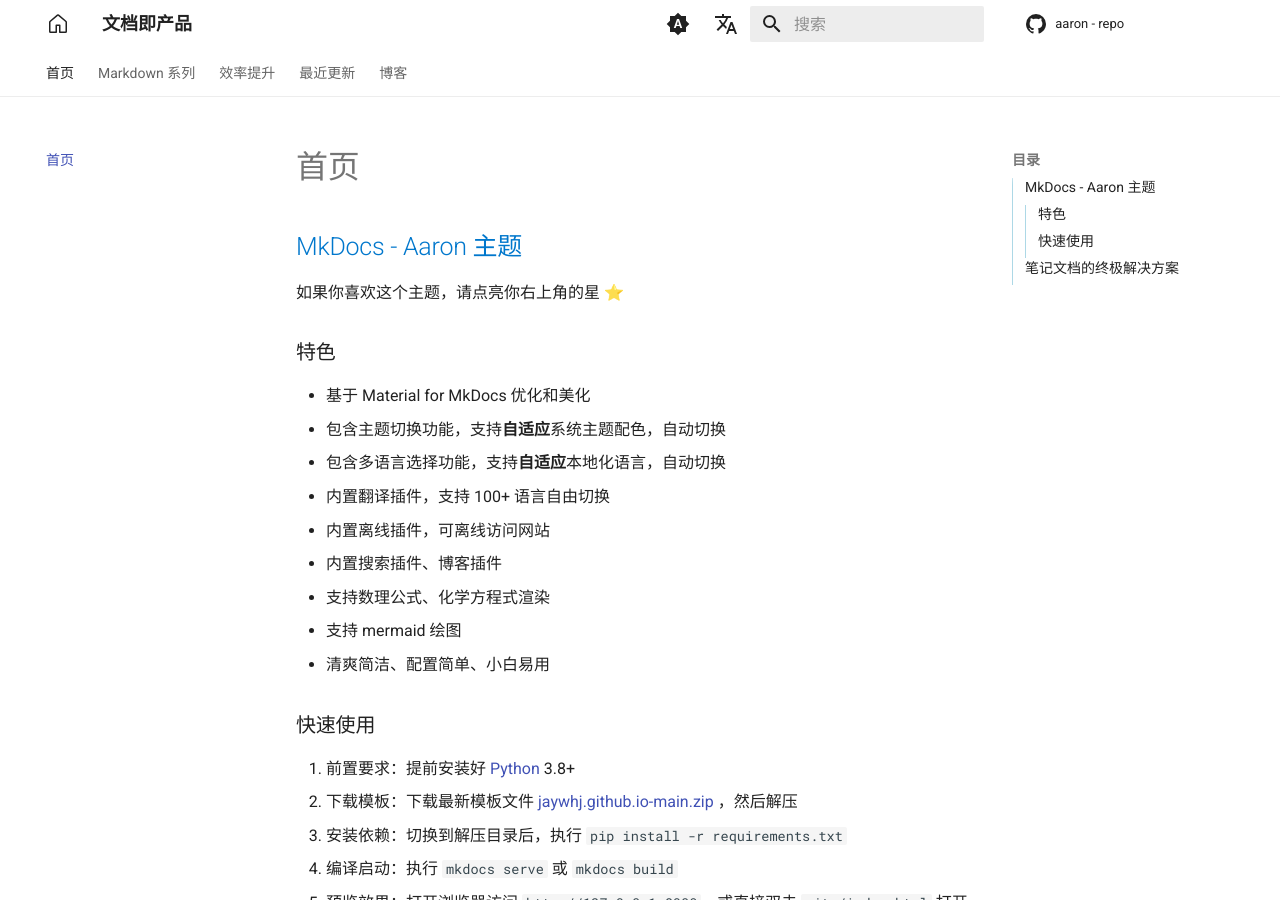
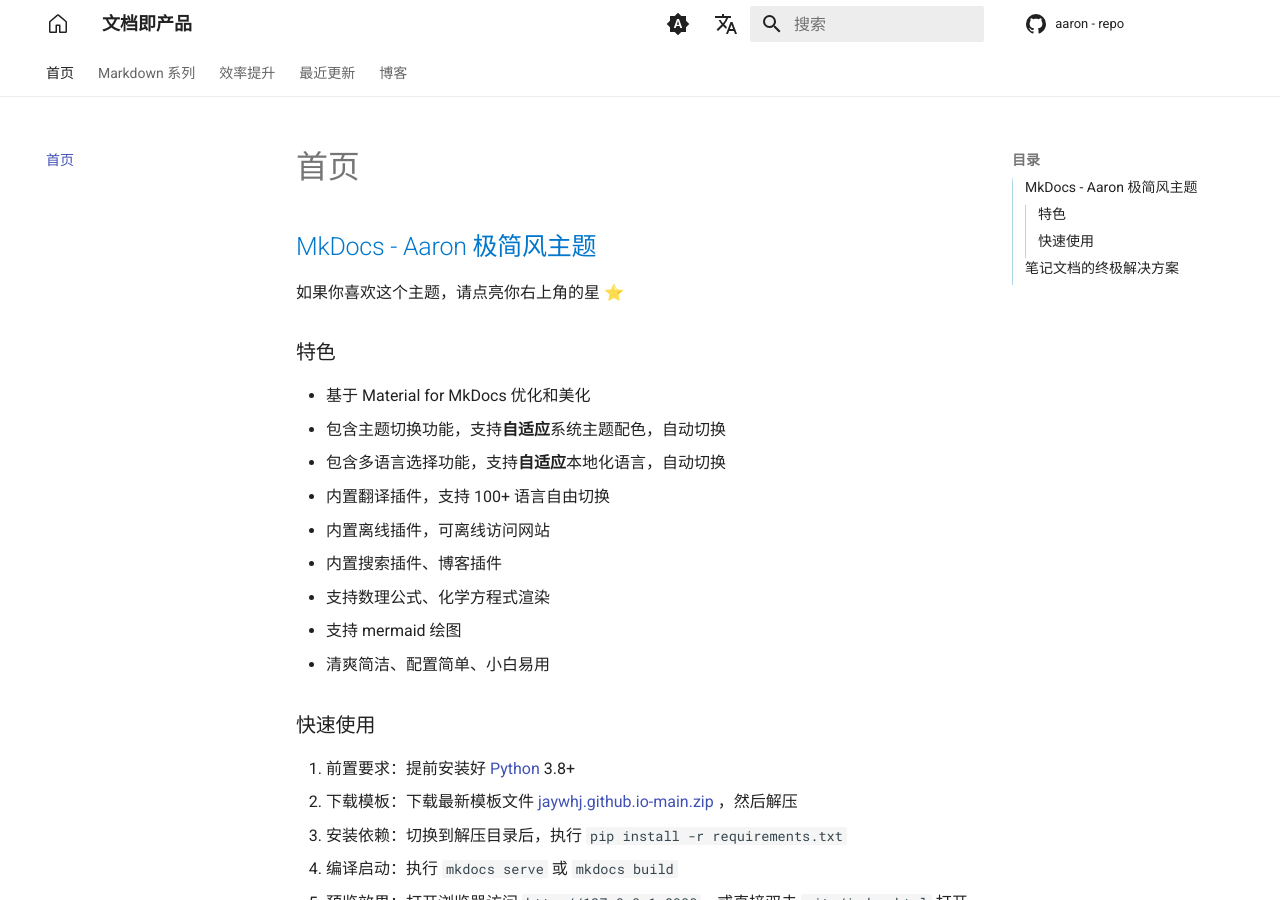
Before and after one commit to jaywhj/jaywhj.github.io, an MkDocs documentation site: the page built from docs/index.md, in a window 1280 px wide and 900 px high. Built offline with MkDocs 1.6.1 and Material for MkDocs 9.7.7, drawn with Linux system fonts in a browser that asks for light colours; comment, search, counter and statistics services are not loaded.

Commit message:
Update index.md

```diff
--- a/docs/index.md
+++ b/docs/index.md
@@ -1,4 +1,4 @@
-## MkDocs - Aaron 主题
+## MkDocs - Aaron 极简风主题
 
 如果你喜欢这个主题，请点亮你右上角的星 ⭐️
 
```
